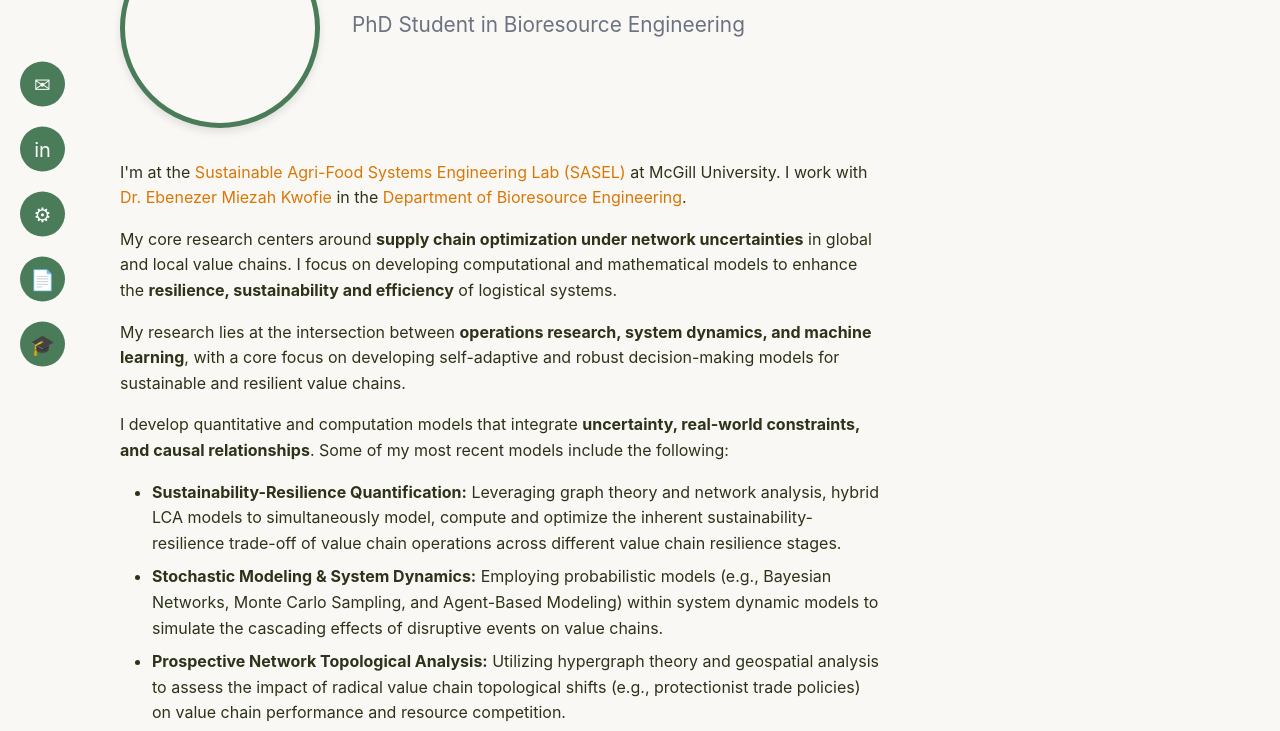
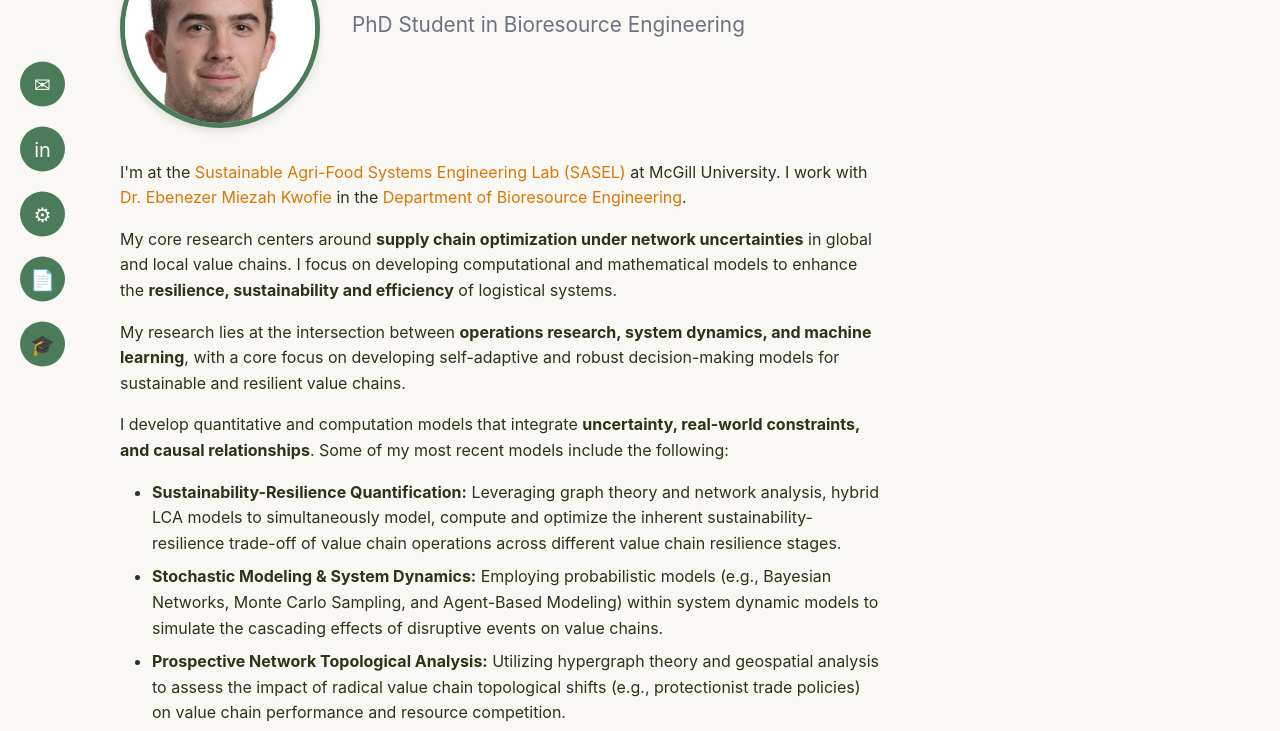
Before and after one commit to jmongeon08/jmongeon08.github.io, a plain HTML site: page index.html in a window 1280 px wide. Shown: the part 186-917 px from the top of the page. Drawn offline with Linux system fonts and the light colour scheme.

Commit message:
Update index.html

```diff
--- a/index.html
+++ b/index.html
@@ -291,7 +291,7 @@
         <section id="home" class="content-section active">
             <div class="profile-header">
                 <!-- REPLACE THIS with your actual image path -->
-                <img src="assets/images/profile.jpg" alt="Joël Mongeon" class="profile-image">
+                <img src="assets/Profile Pic.jpg" alt="Joël Mongeon" class="profile-image">
                 <div class="profile-text">
                     <h1>Hello, I'm Joël Mongeon</h1>
                     <p class="subtitle">PhD Student in Bioresource Engineering</p>
```
